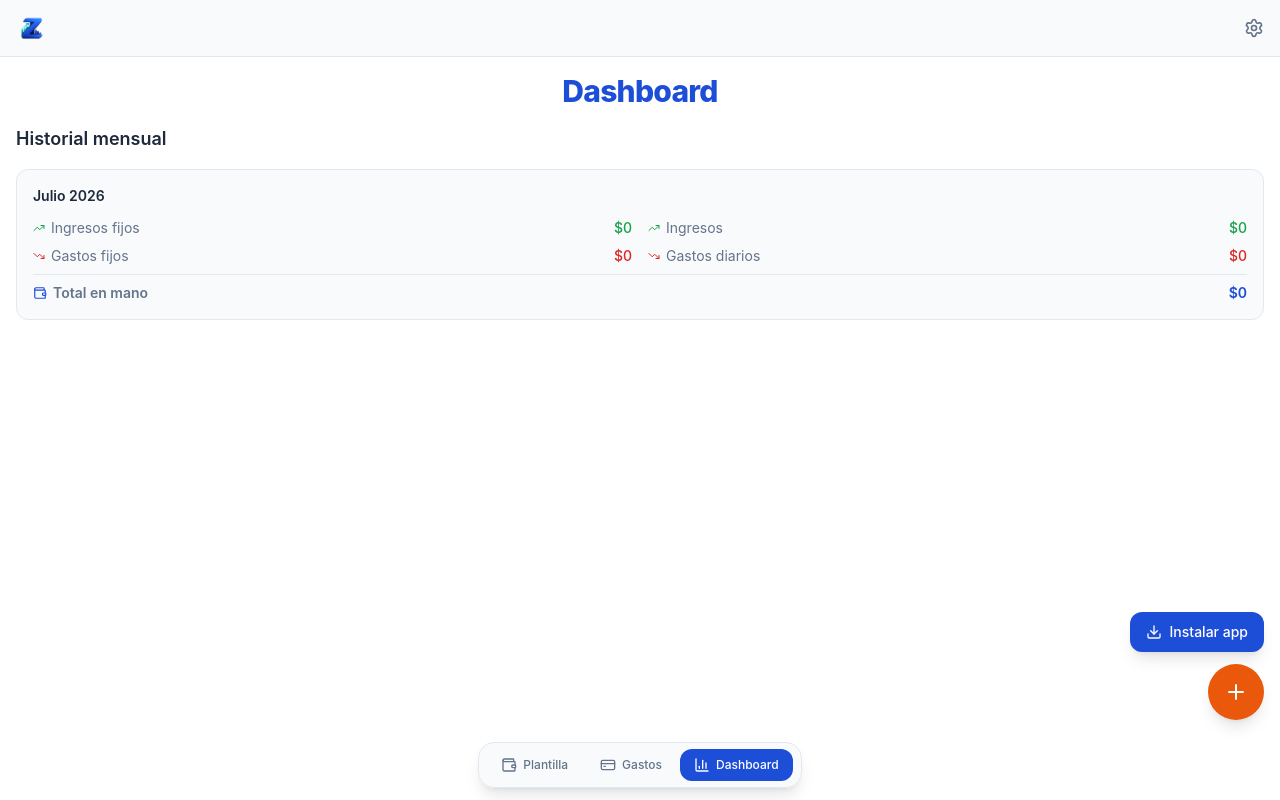
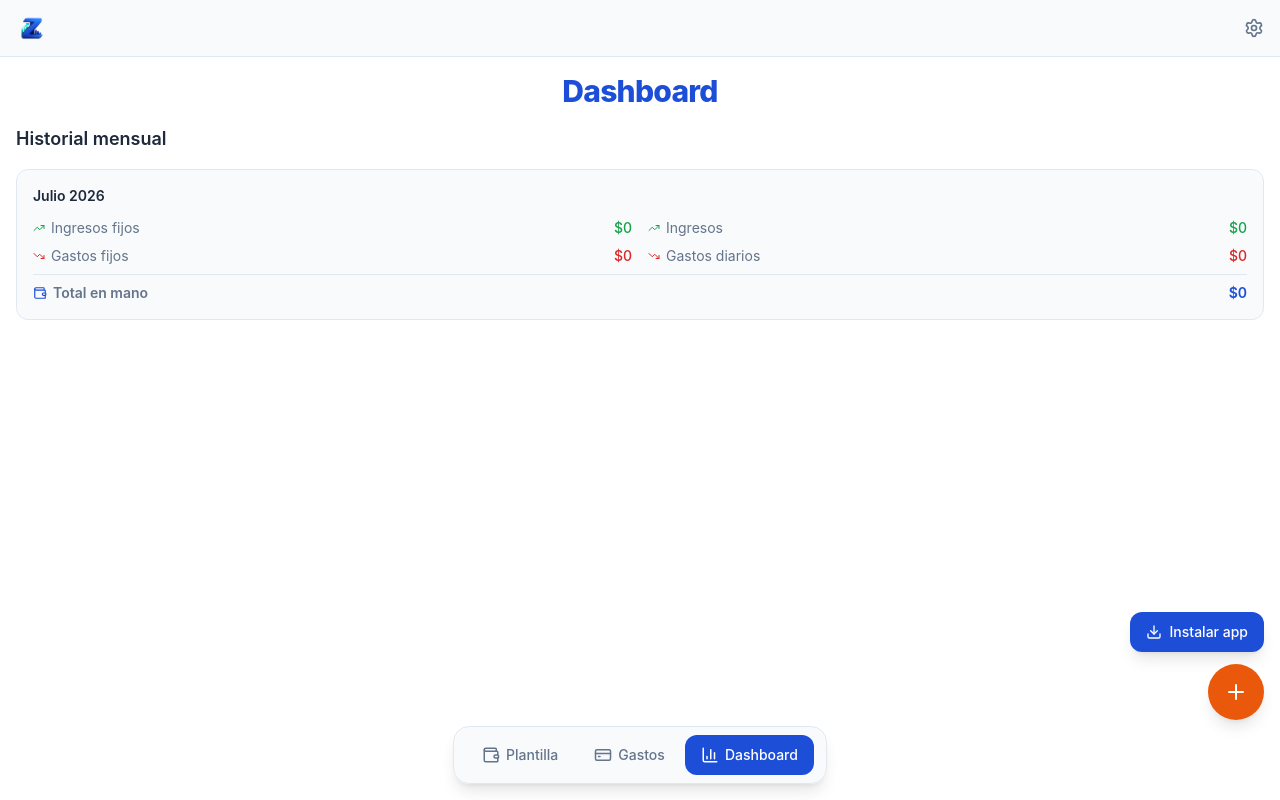
Before and after one commit to OctavioDNoval/Zentro, a React (Vite) app: page /dashboard in a window 1280 px wide. Built offline with nearby package versions, Linux system fonts and the light colour scheme.

Commit message:
Animate monetary totals and refine nav spacing
Replaces static currency formatting with `AnimatedNumber` in Dashboard, Gastos, and Plantilla. Also adjusts the bottom navigation spacing and icon sizing for a cleaner layout.

```diff
--- a/src/components/Layout.jsx
+++ b/src/components/Layout.jsx
@@ -49,9 +49,9 @@ function Layout() {
         </button>
       </div>
 
-      <nav className="fixed bottom-0 left-0 right-0 flex justify-center pb-3 pt-1 z-10 pointer-events-none">
+      <nav className="fixed bottom-0 left-0 right-0 flex justify-center pb-4 pt-1 z-10 pointer-events-none">
         <div
-          className="flex items-center gap-1 rounded-2xl px-2 py-1.5 shadow-lg border pointer-events-auto"
+          className="flex items-center gap-1 rounded-2xl px-3 py-2 shadow-lg border pointer-events-auto"
           style={{
             background: 'color-mix(in srgb, var(--color-surface) 90%, transparent)',
             backdropFilter: 'blur(12px)',
@@ -66,13 +66,13 @@ function Layout() {
               <button
                 key={tab.path}
                 onClick={() => navigate(tab.path)}
-                className="flex items-center gap-1.5 px-3.5 py-2 rounded-xl text-xs font-medium transition-all cursor-pointer"
+                className="flex items-center gap-1.5 px-4 py-2.5 rounded-xl text-sm font-medium transition-all cursor-pointer"
                 style={{
                   background: isActive ? 'var(--color-accent)' : 'transparent',
                   color: isActive ? '#ffffff' : 'var(--color-text-secondary)',
                 }}
               >
-                <Icon size={16} />
+                <Icon size={18} />
                 <span className={isActive ? 'inline' : 'hidden sm:inline'}>{tab.label}</span>
               </button>
             )
--- a/src/pages/Dashboard.jsx
+++ b/src/pages/Dashboard.jsx
@@ -1,10 +1,10 @@
 import { useState, useEffect, useCallback } from 'react'
 import { TrendingUp, TrendingDown, Wallet } from 'lucide-react'
 import db from '../db/index.js'
+import AnimatedNumber from '../components/AnimatedNumber.jsx'
 
 const meses = ['Enero','Febrero','Marzo','Abril','Mayo','Junio','Julio','Agosto','Septiembre','Octubre','Noviembre','Diciembre']
 
-function formatearMoneda(n) { return '$' + (n ?? 0).toLocaleString('es-AR') }
 const formatearMes = (s) => { const [y, m] = s.split('-'); return `${meses[Number(m) - 1]} ${y}` }
 
 function Dashboard() {
@@ -41,7 +41,7 @@ function Dashboard() {
                         <Icon size={12} style={{ color: item.color }} />
                         <span style={{ color: 'var(--color-text-secondary)' }}>{item.label}</span>
                       </div>
-                      <span className="font-medium" style={{ color: item.color }}>{formatearMoneda(item.value)}</span>
+                      <span className="font-medium" style={{ color: item.color }}><AnimatedNumber value={item.value} /></span>
                     </div>
                   )
                 })}
@@ -53,7 +53,7 @@ function Dashboard() {
                   <span style={{ color: 'var(--color-text-secondary)' }}>Total en mano</span>
                 </div>
                 <span style={{ color: r.total_en_mano >= 0 ? 'var(--color-accent)' : 'var(--color-negative)' }}>
-                  {formatearMoneda(r.total_en_mano)}
+                  <AnimatedNumber value={r.total_en_mano} />
                 </span>
               </div>
             </div>
--- a/src/pages/Gastos.jsx
+++ b/src/pages/Gastos.jsx
@@ -6,8 +6,8 @@ import GastoFijoModal from '../components/GastoFijoModal.jsx'
 import GastoEditModal from '../components/GastoEditModal.jsx'
 import GastoFijoEditModal from '../components/GastoFijoEditModal.jsx'
 import CategoriaModal from '../components/CategoriaModal.jsx'
+import AnimatedNumber from '../components/AnimatedNumber.jsx'
 
-function formatearMoneda(n) { return '$' + (n ?? 0).toLocaleString('es-AR') }
 const formatearFecha = (s) => { if (!s) return ''; const [y, m, d] = s.split('T')[0].split('-'); return `${+d}/${+m}/${y}` }
 
 const etiquetaTipo = { suscripcion: 'Suscripción', servicio: 'Servicio', cuotas: 'Cuotas' }
@@ -80,7 +80,7 @@ function Gastos() {
                       </div>
                     </div>
                   </div>
-                  <span className="text-sm font-semibold" style={{ color: 'var(--color-negative)' }}>{formatearMoneda(g.monto)}</span>
+                    <span className="text-sm font-semibold" style={{ color: 'var(--color-negative)' }}><AnimatedNumber value={g.monto} /></span>
                 </div>
               )
             })}
@@ -119,7 +119,7 @@ function Gastos() {
                     {getCat(g.categoriaId)} · {formatearFecha(g.fecha)}
                   </p>
                 </div>
-                <span className="text-sm font-semibold shrink-0" style={{ color: 'var(--color-negative)' }}>{formatearMoneda(g.monto)}</span>
+                <span className="text-sm font-semibold shrink-0" style={{ color: 'var(--color-negative)' }}><AnimatedNumber value={g.monto} /></span>
               </button>
             ))}
           </div>
--- a/src/pages/Plantilla.jsx
+++ b/src/pages/Plantilla.jsx
@@ -93,7 +93,7 @@ function Plantilla() {
                     <p className="text-xs" style={{ color: 'var(--color-text-secondary)' }}>Día {ing.dia_cobro}</p>
                   </div>
                 </div>
-                <p className="text-sm font-semibold" style={{ color: 'var(--color-positive)' }}>{formatearMoneda(ing.monto)}</p>
+                <p className="text-sm font-semibold" style={{ color: 'var(--color-positive)' }}><AnimatedNumber value={ing.monto} /></p>
               </div>
             ))}
           </div>
@@ -124,7 +124,7 @@ function Plantilla() {
                     <p className="text-xs" style={{ color: 'var(--color-text-secondary)' }}>{formatearFecha(ing.fecha)}</p>
                   </div>
                 </div>
-                <p className="text-sm font-semibold" style={{ color: 'var(--color-positive)' }}>{formatearMoneda(ing.monto)}</p>
+                <p className="text-sm font-semibold" style={{ color: 'var(--color-positive)' }}><AnimatedNumber value={ing.monto} /></p>
               </div>
             ))}
           </div>
```
